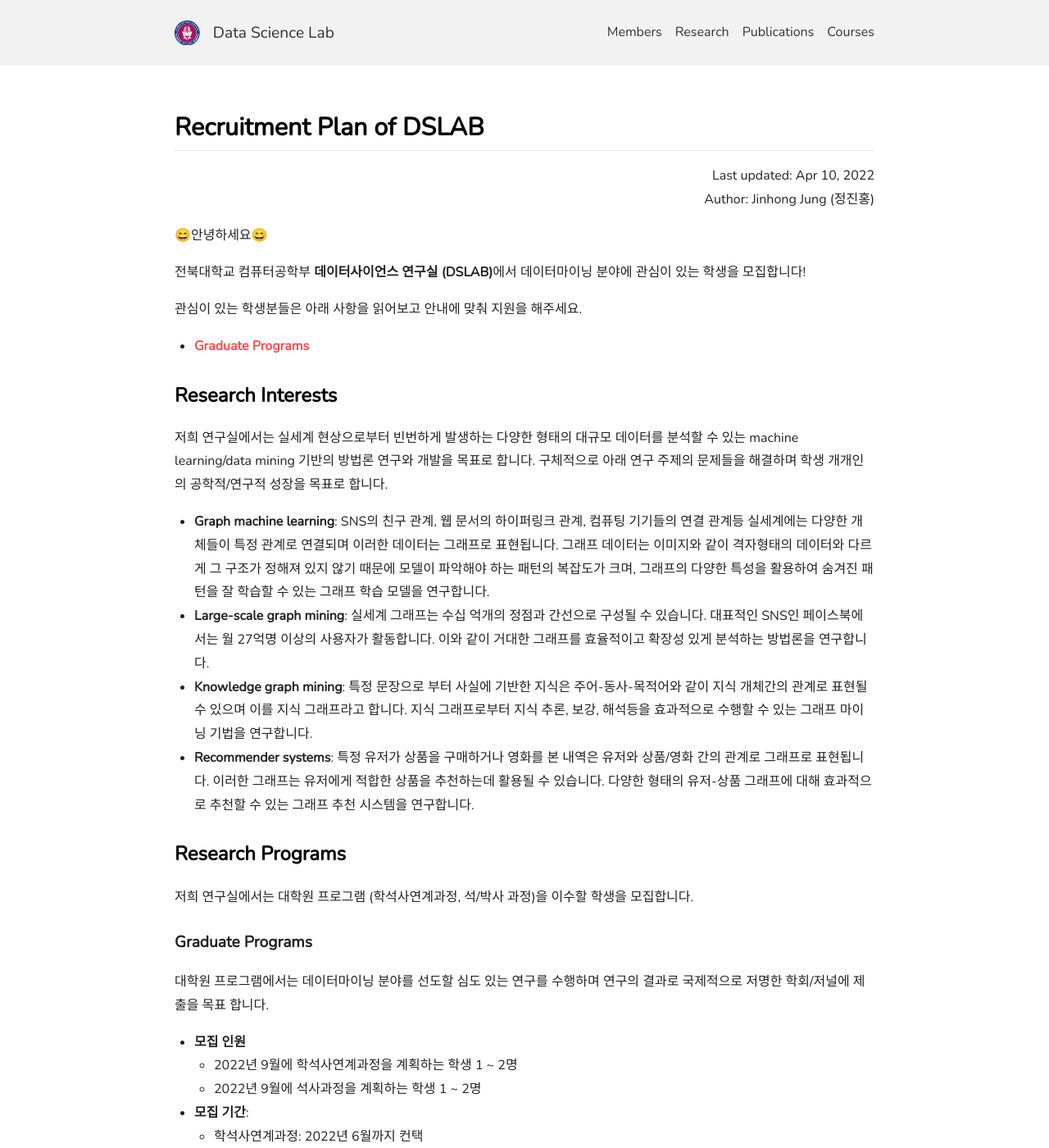
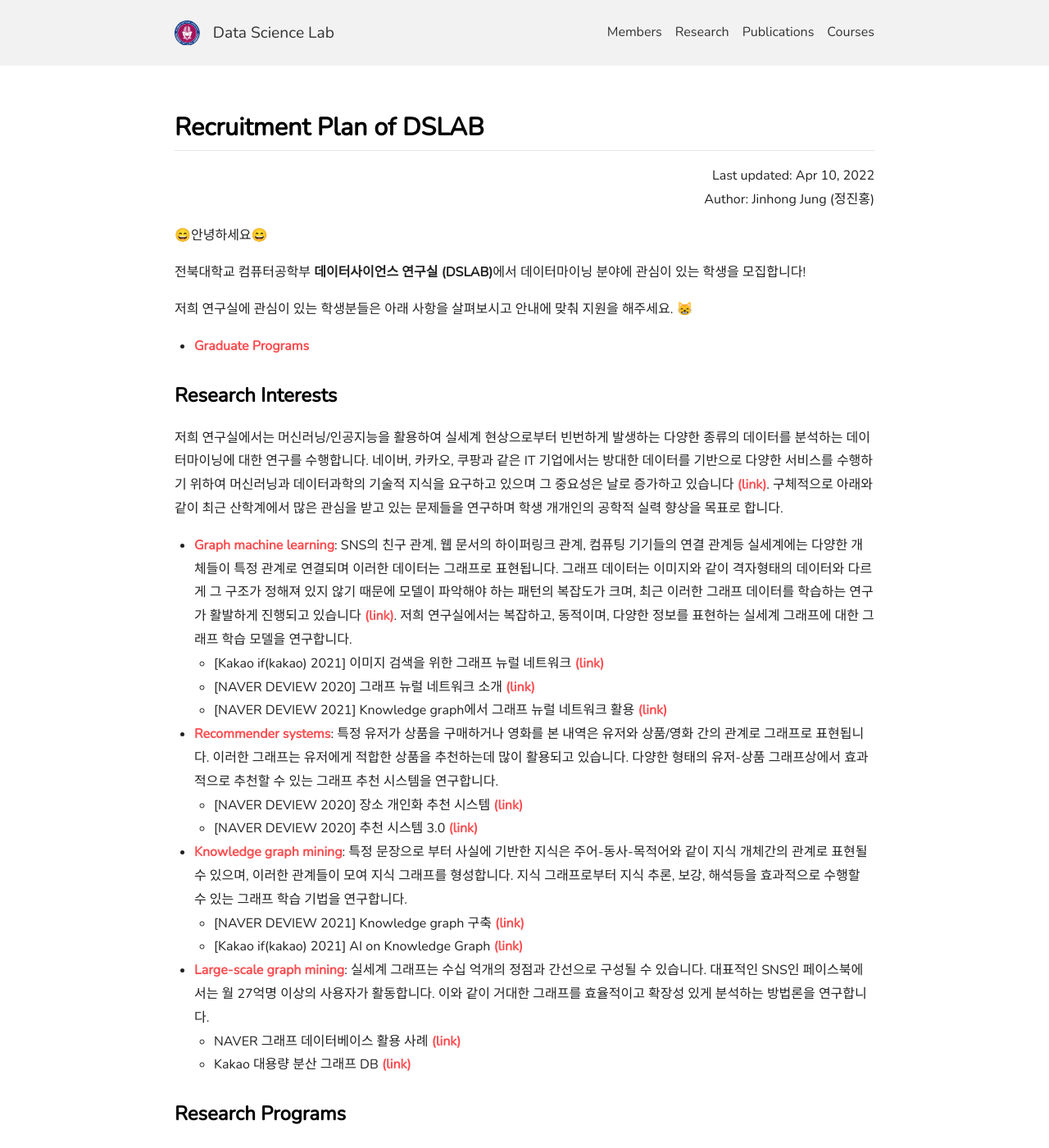
Before and after one commit to sunukkim98/ssu-dmlab.github.io, a Jekyll site: the page built from recruitments/grad.md, in a window 1280 px wide and 1400 px high. Shown: the whole window at 82% size. Built offline with Jekyll 4.4.1, drawn with Linux system fonts in a browser that asks for light colours; nearby versions of some CDN libraries; some of the changed text lies outside the part shown.

Commit message:
update grad

```diff
--- a/recruitments/grad.md
+++ b/recruitments/grad.md
@@ -14,7 +14,7 @@
 
 전북대학교 컴퓨터공학부 **데이터사이언스 연구실 (DSLAB)**에서 데이터마이닝 분야에 관심이 있는 학생을 모집합니다!
 
-관심이 있는 학생분들은 아래 사항을 읽어보고 안내에 맞춰 지원을 해주세요.
+저희 연구실에 관심이 있는 학생분들은 아래 사항을 살펴보시고 안내에 맞춰 지원을 해주세요. 😸
 
 * [Graduate Programs](#graduate-programs)
 
@@ -38,13 +38,22 @@
 
 ### Research Interests
 
-저희 연구실에서는 실세계 현상으로부터 빈번하게 발생하는 다양한 형태의 대규모 데이터를 분석할 수 있는 machine learning/data mining 기반의 방법론 연구와 개발을 목표로 합니다. 구체적으로 아래 연구 주제의 문제들을 해결하며 학생 개개인의 공학적/연구적 성장을 목표로 합니다.
+저희 연구실에서는 머신러닝/인공지능을 활용하여 실세계 현상으로부터 빈번하게 발생하는 다양한 종류의 데이터를 분석하는 데이터마이닝에 대한 연구를 수행합니다. 네이버, 카카오, 쿠팡과 같은 IT 기업에서는 방대한 데이터를 기반으로 다양한 서비스를 수행하기 위하여 머신러닝과 데이터과학의 기술적 지식을 요구하고 있으며 그 중요성은 날로 증가하고 있습니다 [(link)](https://trends.google.co.kr/trends/explore?date=all&q=%2Fm%2F0jt3_q3){:target="_blank"}. 구체적으로 아래와 같이 최근 산학계에서 많은 관심을 받고 있는 문제들을 연구하며 학생 개개인의 공학적 실력 향상을 목표로 합니다.
 
 
-* **Graph machine learning**: SNS의 친구 관계, 웹 문서의 하이퍼링크 관계, 컴퓨팅 기기들의 연결 관계등 실세계에는 다양한 개체들이 특정 관계로 연결되며 이러한 데이터는 그래프로 표현됩니다. 그래프 데이터는 이미지와 같이 격자형태의 데이터와 다르게 그 구조가 정해져 있지 않기 때문에 모델이 파악해야 하는 패턴의 복잡도가 크며, 그래프의 다양한 특성을 활용하여 숨겨진 패턴을 잘 학습할 수 있는 그래프 학습 모델을 연구합니다.
-* **Large-scale graph mining**: 실세계 그래프는 수십 억개의 정점과 간선으로 구성될 수 있습니다. 대표적인 SNS인 페이스북에서는 월 27억명 이상의 사용자가 활동합니다. 이와 같이 거대한 그래프를 효율적이고 확장성 있게 분석하는 방법론을 연구합니다.
-* **Knowledge graph mining**: 특정 문장으로 부터 사실에 기반한 지식은 주어-동사-목적어와 같이 지식 개체간의 관계로 표현될 수 있으며 이를 지식 그래프라고 합니다. 지식 그래프로부터 지식 추론, 보강, 해석등을 효과적으로 수행할 수 있는 그래프 마이닝 기법을 연구합니다.
-* **Recommender systems**: 특정 유저가 상품을 구매하거나 영화를 본 내역은 유저와 상품/영화 간의 관계로 그래프로 표현됩니다. 이러한 그래프는 유저에게 적합한 상품을 추천하는데 활용될 수 있습니다. 다양한 형태의 유저-상품 그래프에 대해 효과적으로 추천할 수 있는 그래프 추천 시스템을 연구합니다.
+* [**Graph machine learning**](): SNS의 친구 관계, 웹 문서의 하이퍼링크 관계, 컴퓨팅 기기들의 연결 관계등 실세계에는 다양한 개체들이 특정 관계로 연결되며 이러한 데이터는 그래프로 표현됩니다. 그래프 데이터는 이미지와 같이 격자형태의 데이터와 다르게 그 구조가 정해져 있지 않기 때문에 모델이 파악해야 하는 패턴의 복잡도가 크며, 최근 이러한 그래프 데이터를 학습하는 연구가 활발하게 진행되고 있습니다 [(link)](https://trends.google.co.kr/trends/explore?date=all&q=%2Fg%2F11nx0n3ymb){:target="_blank"}. 저희 연구실에서는 복잡하고, 동적이며, 다양한 정보를 표현하는 실세계 그래프에 대한 그래프 학습 모델을 연구합니다.
+  - [Kakao if(kakao) 2021] 이미지 검색을 위한 그래프 뉴럴 네트워크 [(link)](https://bit.ly/3JsIDlj)
+  - [NAVER DEVIEW 2020] 그래프 뉴럴 네트워크 소개 [(link)](https://tv.naver.com/v/16969161)
+  - [NAVER DEVIEW 2021] Knowledge graph에서 그래프 뉴럴 네트워크 활용 [(link)](https://bit.ly/3vfbDrq)
+* [**Recommender systems**](): 특정 유저가 상품을 구매하거나 영화를 본 내역은 유저와 상품/영화 간의 관계로 그래프로 표현됩니다. 이러한 그래프는 유저에게 적합한 상품을 추천하는데 많이 활용되고 있습니다. 다양한 형태의 유저-상품 그래프상에서 효과적으로 추천할 수 있는 그래프 추천 시스템을 연구합니다.
+  - [NAVER DEVIEW 2020] 장소 개인화 추천 시스템 [(link)](https://bit.ly/37JcqJj)
+  - [NAVER DEVIEW 2020] 추천 시스템 3.0 [(link)](https://bit.ly/3rGb611)
+* [**Knowledge graph mining**](): 특정 문장으로 부터 사실에 기반한 지식은 주어-동사-목적어와 같이 지식 개체간의 관계로 표현될 수 있으며, 이러한 관계들이 모여 지식 그래프를 형성합니다. 지식 그래프로부터 지식 추론, 보강, 해석등을 효과적으로 수행할 수 있는 그래프 학습 기법을 연구합니다.
+  - [NAVER DEVIEW 2021] Knowledge graph 구축 [(link)](https://bit.ly/3JzRSAa)
+  - [Kakao if(kakao) 2021] AI on Knowledge Graph [(link)](https://bit.ly/3756Hh3)
+* [**Large-scale graph mining**](): 실세계 그래프는 수십 억개의 정점과 간선으로 구성될 수 있습니다. 대표적인 SNS인 페이스북에서는 월 27억명 이상의 사용자가 활동합니다. 이와 같이 거대한 그래프를 효율적이고 확장성 있게 분석하는 방법론을 연구합니다.
+  - NAVER 그래프 데이터베이스 활용 사례 [(link)](https://d2.naver.com/helloworld/8446520)
+  - Kakao 대용량 분산 그래프 DB [(link)](https://tech.kakao.com/2016/01/29/opensource-1-s2graph/)
 
 
 
@@ -54,8 +63,6 @@
 
 #### Graduate Programs
 
-대학원 프로그램에서는 데이터마이닝 분야를 선도할 심도 있는 연구를 수행하며 연구의 결과로 국제적으로 저명한 학회/저널에 제출을 목표 합니다.
-
 * **모집 인원**
   * 2022년 9월에 학석사연계과정을 계획하는 학생 1 ~ 2명
   * 2022년 9월에 석사과정을 계획하는 학생 1 ~ 2명
@@ -63,27 +70,29 @@
   * 학석사연계과정: 2022년 6월까지 컨택
   * 석사과정: 교수 면담 (메일 컨택) - 전북대학교 일반대학원 신입학 모집 (2022년 5~6월 예정)
 * **지원 자격**
-  * 학석사연계과정: 2022년 8월 기준 5학기(3학년 1학기) 이수한 전북대학교 재학생으로서 총 98학점이상 취득자
+  * 학석사연계과정: 2022년 8월 기준 5학기(3학년 1학기) 이수한 전북대학교 재학생 (학부사무실에 자격 요건 문의)
   * 석사과정: 2022년 8월 기준 컴퓨터공학 관련 (복수/부전공 포함) 학사소지자 (졸업예정자)로 상기 연구 주제에 관심이 있는 학생
-* **학생 지원 사항**: 등록금, 인건비, 연구 성과급, 국내외 학회 참석 지원, 교육 및 연구 장비 지원
-* **모집 절차**: 관심이 있는 학생은 jinhongjung@jbnu.ac.kr (지도교수: 정진홍)로 지원 의사를 메일로 보내주시면 추후 상담을 통해 결정됩니다.
+* **학생 지원 사항**
+  - 등록금, 인건비, 연구 성과급 [(link)](/recruitments/tuition.pdf){:target="_blank"} - 협의 및 연구/과제 성과에 따라 추가 지급 가능! 💵
+  - 교육 및 연구 장비 지원 - [](https://www.apple.com/kr/shop/buy-mac/imac){:target="_blank"} 마크가 있는 아름다운 컴퓨터 제공! RTX 3090급의 고성능 GPU 서버 사용 가능!
+  - 국내외 학회 참석 지원
+* **모집 절차**
+  - 관심이 있는 학생은 jinhongjung@jbnu.ac.kr로 지원 의사를 메일로 보내주시면 추후 상담을 통해 결정됩니다.
 
 ##### Research participation (including paperwork)
 
-* 대학원 프로그램에서는 국제 학회/저널 논문 발표를 목적으로 연구를 수행합니다. 지도 교수와 함께 관련 연구 주제에 대해 논문 조사부터 프로그래밍, 실험 수행, 완성도 있는 연구 결과물 (예, 논문/코드/발표자료) 작성에 이르기까지 전반적인 연구 과정에 대해 훈련합니다.
-
-##### Research paper study
-
-* 연구실에서 수행하는 연구와 관련해 data mining/machine learning 분야의 최신 학술 대회 논문을 선정하여 정기적인 모임을 통해 토론/스터디 합니다.
+* 대학원 프로그램에서는 국제 학회/저널 논문 발표를 목적으로 연구를 수행하면서 데이터마이닝 관련 산업계에서 학생 개개인의 실력을 인정 받고 경쟁력을 확보하는 것을 주목적으로 합니다. 함께 관련 연구 주제에 대해 논문 조사부터 프로그래밍, 실험 수행, 완성도 있는 연구 결과물 (예, 논문/코드/발표자료) 작성에 이르기까지 전반적인 연구 과정에 대해 훈련하며 산업계에서 요구하는 머신러닝 및 데이터과학 관련 지식을 습득합니다.
 
 ##### Major study
 
 * 매 방학마다 연구 주제와 관련이 있는 전공 스터디를 진행할 예정입니다. 스터디 참여자간의 논의를 통해 다음의 주제에서 하나를 선정하여 진행합니다 (아래는 예시이며 주제는 상황에 따라 변경될 수도 있습니다). 이론 과목을 제외한 과목들에 대해서는 실질적인 활용이 가능할 수 있도록 실습을 병행할 예정입니다.
-  * Data mining (e.g., http://web.stanford.edu/class/cs246/)
-  * Deep learning (e.g., http://cs231n.stanford.edu/)
-  * Machine learning (e.g., https://www.coursera.org/learn/machine-learning)
-  * Big data analytic systems (e.g., hadoop/spark)
+  * Data mining
+  * Deep learning
+  * Machine learning
+  * Big data analytic systems
 
+##### Research paper study
+* 연구실에서 수행하는 연구와 관련해 data mining/machine learning 분야의 최신 학술 대회 논문을 선정하여 정기적인 모임을 통해 토론/스터디를 하며 산학계의 최근 트렌드를 파악합니다.
 
 <!--
 #### Undergraduate Research Internship Program
```
Also changed, not shown: 1 other file.
